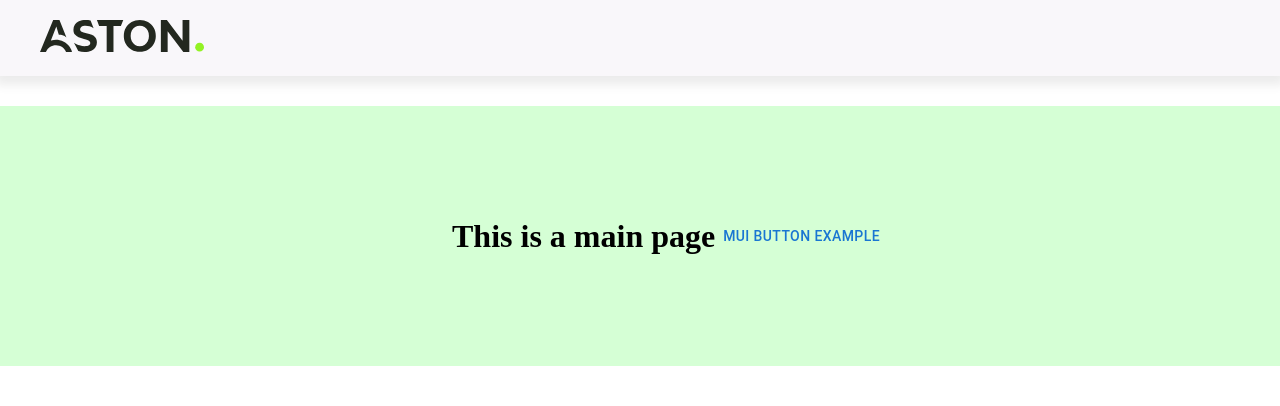
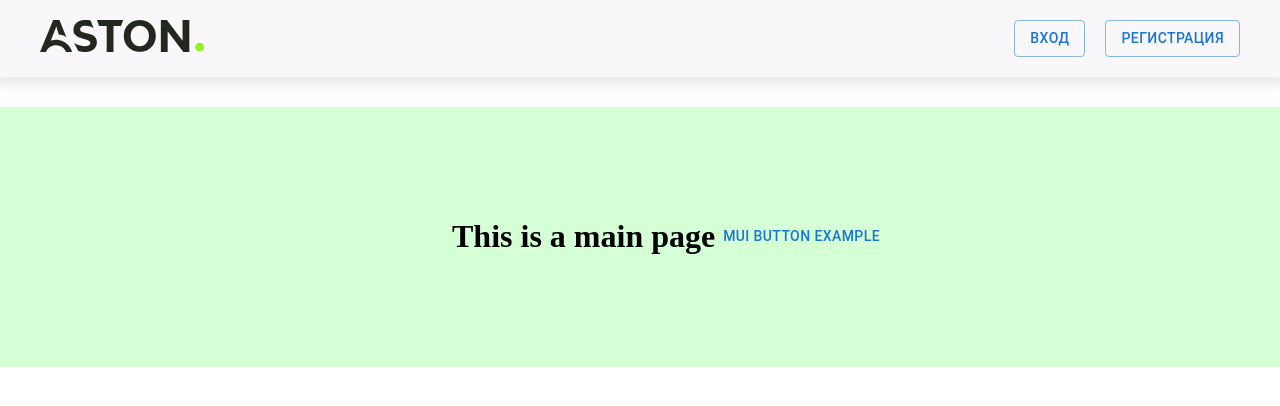
Before and after one commit to SergikEnergy/react-project-39group, a React app: page / in a window 1280 px wide. Shown: the top 406 px of the page. Built offline with nearby package versions, Linux system fonts and the light colour scheme.

Commit message:
base header done

```diff
--- a/package.json
+++ b/package.json
@@ -44,6 +44,7 @@
   "dependencies": {
     "@emotion/react": "^11.11.4",
     "@emotion/styled": "^11.11.5",
+    "@mui/base": "^5.0.0-beta.40",
     "@mui/icons-material": "^5.15.18",
     "@mui/material": "^5.15.18",
     "@mui/styled-engine-sc": "^6.0.0-alpha.18",
--- a/src/components/Header/Header.jsx
+++ b/src/components/Header/Header.jsx
@@ -1,14 +1,39 @@
-import {Logo} from "./Logo";
-import {StyledHeader} from "./styled/StyledHeader";
+import { Logo } from "./Logo";
+
+import { StyledHeader } from "./styled/StyledHeader";
+import { StyledContainerButtons } from "./styled/StyledHeader";
+
+import { Button } from "@mui/material";
+
+import { APP_PATHS } from "../../route/paths";
+import { Link } from "react-router-dom";
+import { useState } from "react";
 
 export const Header = () => {
-    return (
-        <StyledHeader>
-            <header>
-                <Logo/>
-                <div>
+  const [isAuthorize, setAuthorize] = useState(null);
 
-                </div>
-            </header>
-        </StyledHeader>)
+  return (
+    <StyledHeader>
+      <Logo />
+      <StyledContainerButtons>
+        {/*Может надо прокидывать renderProps?*/}
+        {/*Если не авторизированный пользователь*/}
+        {!isAuthorize && <Link to={APP_PATHS.SIGN_IN}>
+          <Button variant="outlined" onClick={() => setAuthorize(1)}>Вход</Button>
+        </Link>}
+        {!isAuthorize && <Link to={APP_PATHS.SIGN_UP}>
+          <Button variant="outlined" onClick={() => setAuthorize(1)}>Регистрация</Button>
+        </Link>}
+        {/*Если авторизированный*/}
+        {isAuthorize && <Link to={APP_PATHS.HISTORY}>
+          <Button variant="outlined">История</Button>
+        </Link>}
+        {isAuthorize && <Link to={APP_PATHS.FAVORITES}>
+          <Button variant="outlined">Избранное</Button>
+        </Link>}
+        {isAuthorize && <Link to={APP_PATHS.MAIN_PAGE}>
+          <Button variant="outlined" onClick={() => setAuthorize(null)}>Выход</Button>
+        </Link>}
+      </StyledContainerButtons>
+    </StyledHeader>);
 };
--- a/src/components/Header/styled/StyledHeader.jsx
+++ b/src/components/Header/styled/StyledHeader.jsx
@@ -1,13 +1,22 @@
+import { Button } from "@mui/material";
 import styled from "styled-components";
 
-export const StyledHeader = styled.div`
+
+
+export const StyledHeader = styled.header`
   padding: 20px 40px;
   display: flex;
   justify-content: space-between;
-  box-shadow: 0px 4px 10px 5px rgba(0,0,0,0.08);
+  box-shadow: 0px 4px 10px 5px rgba(0, 0, 0, 0.08);
   margin-bottom: 30px;
   background: #F9F7FA;
-  a{
+
+  a {
     cursor: pointer;
   }
-`
+`;
+
+export const StyledContainerButtons = styled.nav`
+  display: flex;
+  gap: 20px;
+`;
```
Also changed, not shown: 1 other file (tests, documents, lock files or other folders).
